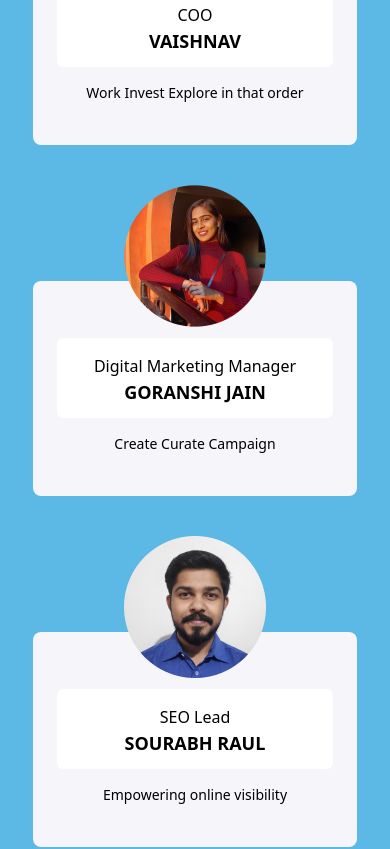
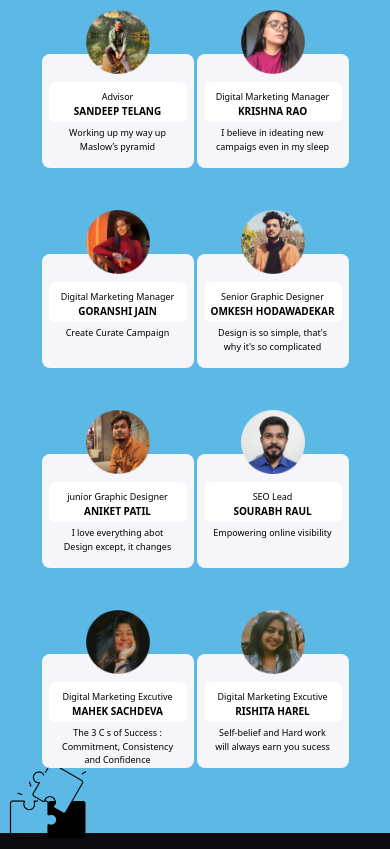
Before and after one commit to Ashutoshkr23/Bravos-11, a Next.js app: page / in a window 390 px wide. Shown: the part 3400-4249 px from the top of the page. Built offline with nearby package versions, Linux system fonts and the light colour scheme.

Commit message:
team-responsive

```diff
--- a/src/components/Team.jsx
+++ b/src/components/Team.jsx
@@ -87,7 +87,7 @@ function Team() {
                   </div>
               </div>
           </div>
-          {/*Mobiles*/}
+          {/*Mobiles-lg*/}
           <div className='lg:hidden'>
               <img src="/assets/images/team/Pencil.png" alt="pencil-image" className='absolute right-2 h-16 w-16' />
               <img src="/assets/images/team/Block.png" alt="puzzle-block" className='absolute -bottom-2 left-2 h-20 w-20' />
@@ -97,7 +97,7 @@ function Team() {
                           <p className='text-black font-light text-xs sm:text-sm text-center tracking-widest'>TEAM</p>
                           <h1 className='text-black font-bold text-2xl sm:text-3xl text-center mt-2'>MEET THE TEAM</h1>
                       </div>
-                      <div className='flex mx-auto gap-10 justify-center mt-16'>
+                      <div className='grid grid-cols-2 mx-10 gap-y-10  mt-10 justify-items-center'>
                           <div>
                               <TeamComp
                                   img={"./assets/images/team/Sid.png"}
@@ -118,8 +118,6 @@ function Team() {
                                   name={"SANDEEP TELANG"}
                                   tagline={"Working up my way up Maslow’s pyramid"} />
                           </div>
-                      </div>
-                      <div className='flex mx-auto gap-10 justify-center mt-10'>
                           <div>
                               <TeamComp img={"./assets/images/team/Krishna.png"}
                                   designation={"Digital Marketing Manager"}
@@ -138,8 +136,6 @@ function Team() {
                                   name={"OMKESH HODAWADEKAR"}
                                   tagline={"Design is so simple, that's why it's so complicated"} />
                           </div>
-                      </div>
-                      <div className='flex mx-auto gap-10 justify-center mt-10'>
                           <div>
                               <TeamComp img={"./assets/images/team/Aniket.png"}
                                   designation={"junior Graphic Designer"}
@@ -158,8 +154,6 @@ function Team() {
                                   name={"MAHEK SACHDEVA"}
                                   tagline={"The 3 C s of Success : Commitment, Consistency and Confidence"} />
                           </div>
-                      </div>
-                      <div className='flex mx-auto gap-10 justify-center mt-10'>
                           <div>
                               <TeamComp img={"./assets/images/team/Rishita1.png"}
                                   designation={"Digital Marketing Excutive"}
@@ -171,6 +165,7 @@ function Team() {
               </div>
           </div>
 
+
     </div>
   )
 }
--- a/src/components/TeamComp.jsx
+++ b/src/components/TeamComp.jsx
@@ -2,11 +2,10 @@ import React from 'react'
 
 function TeamComp({img , designation , name , tagline }) {
   return (
+<div>
+      {/*Laptop */}
+      <div className='hidden sm:block'>
         <div className='bg-transparent w-[326px] h-[311px] border border-transparent rounded-lg relative'>
-      {/*Laptop */}
-      <div className='hidden lg;block'></div>
-      {/*Mobiles*/}
-      <div className='lg:hidden'></div>
           <img src={img} alt="sid" className='absolute inset-x-0 mx-auto' />
           <div className="w-full h-[215px] bottom-0 mt-[96px] pt-[57px] rounded-lg bg-white-1 border-black">
             <div className='w-[276px] mx-auto  h-20 bg-white rounded-md py-4'>
@@ -18,6 +17,24 @@ function TeamComp({img , designation , name , tagline }) {
             </div>
           </div>
       </div>
+      </div>
+      {/*Mobiles*/}
+      <div className='sm:hidden'>
+        <div className='bg-transparent h-40 w-[154px] border border-transparent rounded-lg relative'>
+          <img src={img} alt="sid" className='absolute inset-x-0 h-16 w-16 mx-auto' />
+          <div className="w-full h-[114px] bottom-0 mt-11 pt-7 rounded-lg bg-white-1 border-black">
+            <div className='w-[138px] mx-auto  h-10 bg-white rounded-md py-2'>
+              <p className='text-[9px] text-center  '>{designation}</p>
+              <h1 className='font-bold text-[10px] text-center'>{name}</h1>
+            </div>
+            <div className='px-4 '>
+              <p className='text-[9px] font-light mt-1 mb-4 text-black text-center  '>{tagline}</p>
+            </div>
+          </div>
+        </div>
+      </div>
+
+</div>
   )
 }
 
```
Lines whose indentation alone changed are shown as unchanged.
